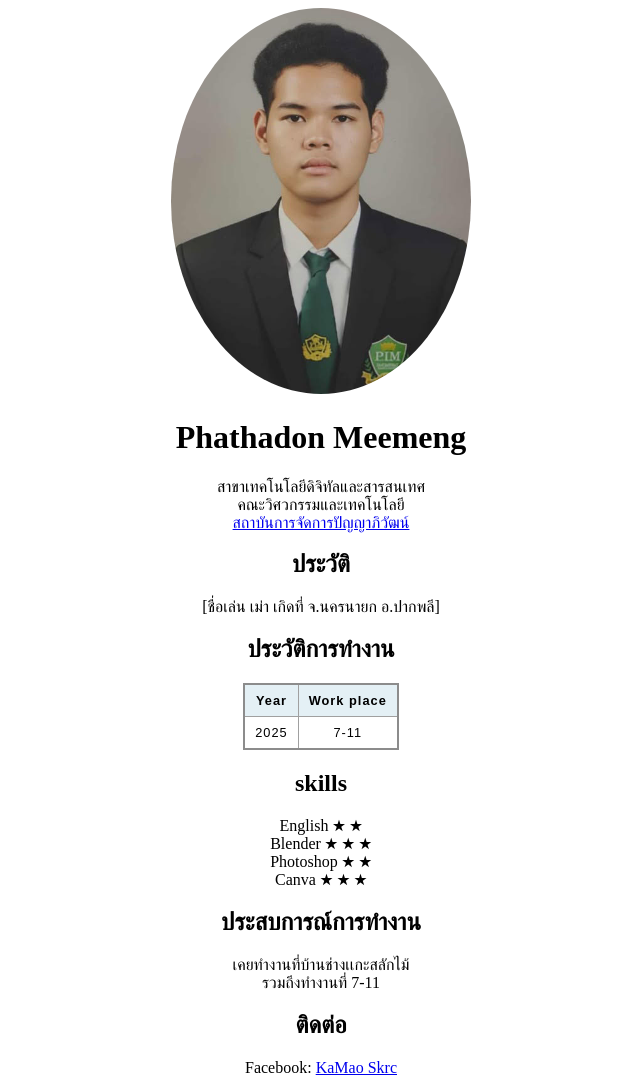
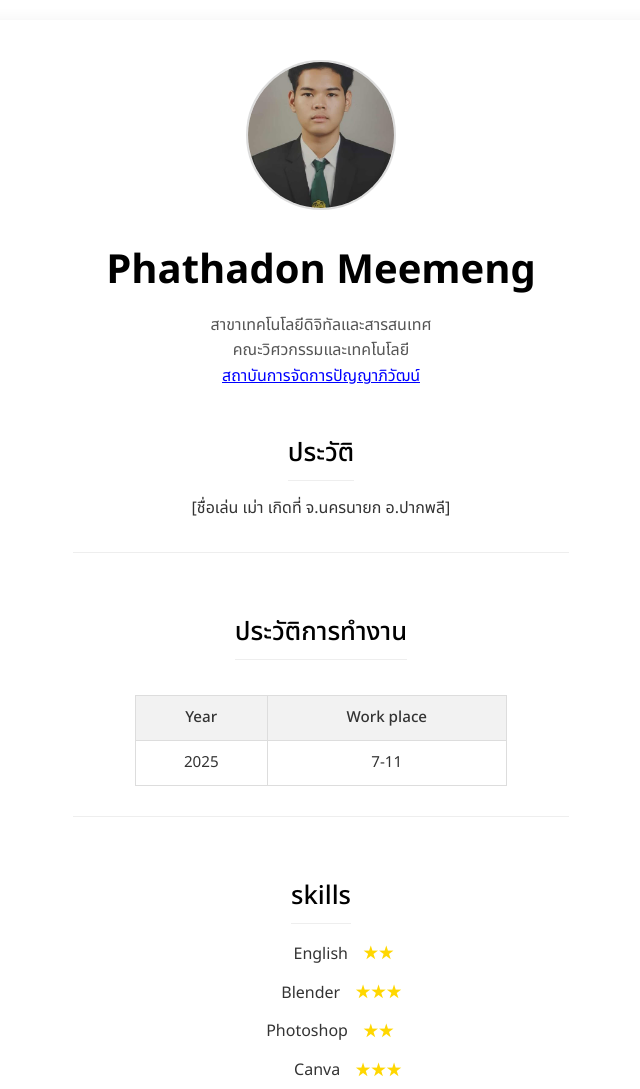
Before and after one commit to sixxke-lgtm/pv-2, a plain HTML site: page index.html in a window 1280 px wide. Shown: the top 1089 px of the page, without its empty margins (319-959 px from the left). Drawn offline with Linux system fonts and the light colour scheme.

Commit message:
Update styles.css

```diff
--- a/styles.css
+++ b/styles.css
@@ -1,73 +1,129 @@
-table {
-  border-collapse: collapse;
-  border: 2px solid rgb(140 140 140);
-  font-family: sans-serif;
-  font-size: 0.8rem;
-  letter-spacing: 1px;
-  margin: auto;
+* {
+    margin: 0;
+    padding: 0;
+    box-sizing: border-box;
 }
 
-caption {
-  caption-side: bottom;
-  padding: 10px;
-  font-weight: bold;
+body {
+    font-family: 'Noto Sans Thai', sans-serif;
+    line-height: 1.6;
+    color: #333;
+    background-color: #fff;
+    display: flex;
+    justify-content: center;
+    padding: 20px;
+    min-height: 100vh;
 }
 
-thead,
-tfoot {
-  background-color: rgb(228 240 245);
-}
-
-th,
-td {
-  border: 1px solid rgb(160 160 160);
-  padding: 8px 10px;
-}
-
-td:last-of-type {
+.container-minimal {
+    max-width: 700px;
+    width: 100%;
+    background-color: #fff;
+    padding: 40px;
+    box-shadow: 0 0 15px rgba(0, 0, 0, 0.05);
+    border-radius: 5px;
     text-align: center;
 }
 
-tbody > tr:nth-of-type(even) {
-  background-color: rgb(237 238 242);
+.profile-header-minimal {
+    margin-bottom: 30px;
 }
 
-tfoot th {
-  text-align: right;
+.profile-pic-minimal {
+    width: 150px;
+    height: 150px;
+    border-radius: 50%;
+    object-fit: cover;
+    margin-bottom: 20px;
+    border: 2px solid #ddd;
 }
 
-tfoot td {
-  font-weight: bold;
+h1 {
+    font-size: 2.5em;
+    color: #000;
+    margin-bottom: 10px;
+    font-weight: 700;
 }
 
-p {
-    color: rgb(0, 0, 0);
-    /*border: solid;*/
+.description {
+    font-size: 1em;
+    color: #555;
+    margin-bottom: 15px;
 }
 
-.pim {
-    color: rgb(0, 0, 0);
+.description a {
+    color: #0000ff;
+    text-decoration: underline;
+}
+.description a:hover {
+    color: #0000cc;
 }
 
-.skill {
+.section-title-minimal {
+    font-size: 1.6em;
     color: #000;
+    margin-top: 30px;
+    margin-bottom: 15px;
+    font-weight: 500;
+    padding-bottom: 5px;
+    border-bottom: 1px solid #eee;
+    display: inline-block;
 }
 
-img {
-  border-radius: 50%;
-  width: 300px;
+.section-block-minimal {
+    margin-bottom: 30px;
 }
-body {
+
+.section-divider {
+    height: 1px;
+    background-color: #eee;
+    width: 80%;
+    margin: 30px auto;
+}
+
+.employment-table {
+    width: 60%;
+    margin: 20px auto;
+    border-collapse: collapse;
+    font-size: 0.95em;
+}
+
+.employment-table th, .employment-table td {
+    border: 1px solid #ddd;
+    padding: 10px;
     text-align: center;
 }
 
-.noborder {
-    border-style: none;
+.employment-table th {
+    background-color: #f2f2f2;
+    font-weight: 500;
+    color: #333;
 }
 
-hr {
-    /*background-color: white;*/
-  border-style: dotted none none;
-  /*height: 2px; */
-  width: 30%;
+.skill-item-minimal {
+    display: flex;
+    justify-content: center;
+    align-items: center;
+    margin-bottom: 8px;
+    font-size: 1em;
+    color: #333;
 }
+
+.skill-name {
+    width: 100px;
+    text-align: right;
+    margin-right: 15px;
+    font-weight: 400;
+}
+
+.star-rating {
+    display: flex;
+    font-size: 1.2em;
+    color: #ffd700;
+}
+
+.star.empty {
+    color: #ccc;
+}
+
+.section-block-minimal p {
```
Lines whose indentation alone changed are shown as unchanged.
